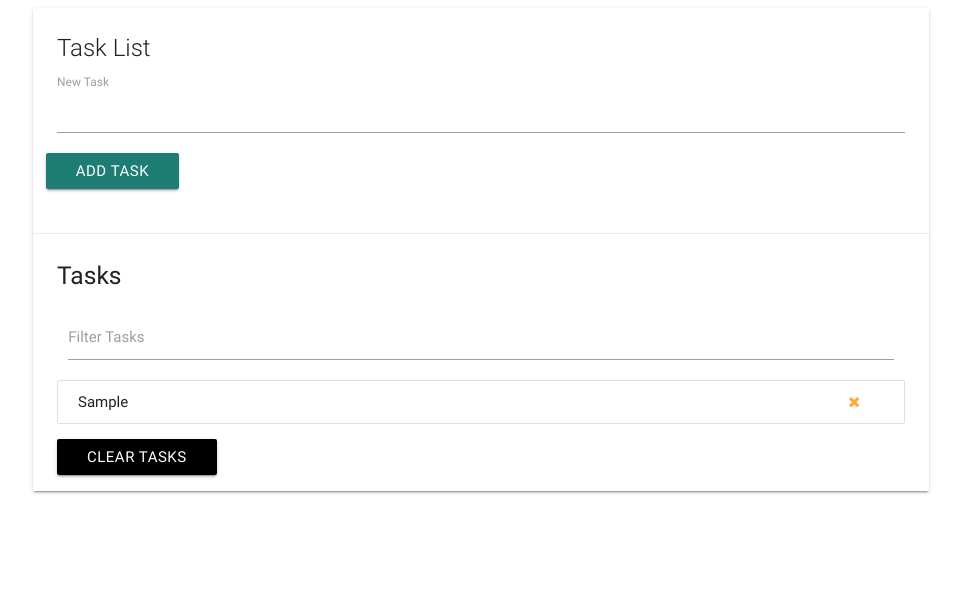
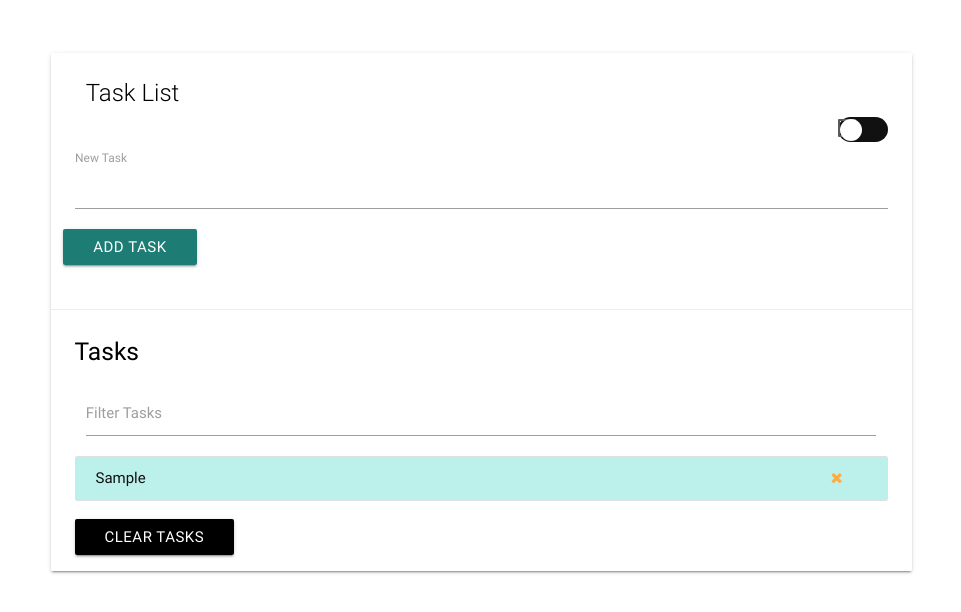
Before and after one commit to DeveshRB/TaskList, a plain HTML site: page index.html in a window 1280 px wide. Both pictures are taken after typing "Sample" into the empty fields and a click on the input "Add Task". Shown: the whole page, without its empty margins (159-1120 px from the left). Drawn offline with nearby package versions, Linux system fonts and the light colour scheme.

Commit message:
Fixed Bug

```diff
--- a/app.js
+++ b/app.js
@@ -55,6 +55,7 @@ function getTasks() {
 function addTask(e) {
   if(taskInput.value === '') {
     alert('Add a task');
+    taskList.value.remove();
   }
 
   // Create li element
@@ -161,3 +162,8 @@ function filterTasks(e) {
     }
   });
 }
+
+// DARK THEME
+const checkbox = document.querySelector('.checkbox');
+
+checkbox.addEventListener('change',() => document.body.classList.toggle('dark'));
--- a/index.html
+++ b/index.html
@@ -6,6 +6,7 @@
   <meta http-equiv="X-UA-Compatible" content="ie=edge">
   <link rel="stylesheet" href="https://cdnjs.cloudflare.com/ajax/libs/materialize/0.100.2/css/materialize.min.css">
   <link href="https://maxcdn.bootstrapcdn.com/font-awesome/4.7.0/css/font-awesome.min.css" rel="stylesheet" integrity="sha384-wvfXpqpZZVQGK6TAh5PVlGOfQNHSoD2xbE+QkPxCAFlNEevoEH3Sl0sibVcOQVnN" crossorigin="anonymous">
+  <link rel="stylesheet" href="styles.css">
   <title>Task List</title>
 </head>
 <body>
@@ -14,7 +15,15 @@
       <div class="col s12">
         <div id="main" class="card">
           <div class="card-content">
-            <span class="card-title">Task List</span>
+            <span class="card-title col s12">Task List</span>
+            <div class="secondary-content">
+              <input type="checkbox" class="checkbox" id="chk" />
+              <label class="label" for="chk">
+                  <i class="fas fa-moon"></i>
+                  <i class="fas fa-sun"></i>
+                  <div class="ball"></div>
+              </label>
+          </div>
             <div class="row">
               <form id="task-form">
                 <div class="input-field col s12">
--- /dev/null
+++ b/styles.css
@@ -0,0 +1,89 @@
+*{
+    box-sizing: border-box;
+}
+
+body{
+  padding: 25px;
+  display: flex;
+  background-color: white;
+  color: black;
+  -webkit-user-select: none;
+  -moz-user-select: none;
+  ms-user-select: none;
+  user-select: none;
+  transition: background 0.2s linear;
+}
+
+.container{
+    margin-top: 20px;
+}
+
+.card{
+    position: relative;
+}
+.container .dark{
+    background: #292c35;
+}
+
+.collection .collection-item{
+    background: #bbf0eb;
+    color: #111;
+}
+
+.clear-tasks{
+    margin-top: 3px;
+}
+
+/* DARK THEME */
+
+body.dark{
+    background: #292c35;
+  }
+
+  /* .checkbox{
+    visibility: hidden;
+    opacity: 0;
+    position: absolute;
+  } */
+   #chk{
+    visibility: hidden;
+    opacity: 0;
+    position: absolute;
+  }
+
+  .label {
+    background-color: #111;
+    display: flex;
+    width: 50px;
+    height: 26px;
+    position: relative;
+    border-radius: 50px;
+    align-items: center;
+    justify-content: space-between;
+    padding: 5px;
+    cursor: pointer;
+    /* transform: scale(1.5); */
+  }
+
+  .ball{
+    background: #fff;
+    width: 22px;
+    height: 22px;
+    position: absolute;
+    border-radius: 50%;
+    top: 2px;
+    left: 2px;
+    transition: transform 0.2s linear;
+  }
+
+  .checkbox:checked + .label .ball{
+    transform: translateX(24px);
+  }
+
+  .fa-moon {
+      color: #f1c40f;
+  }
+
+  .fa-sun {
+      color: #f39c12;
+  }
```
